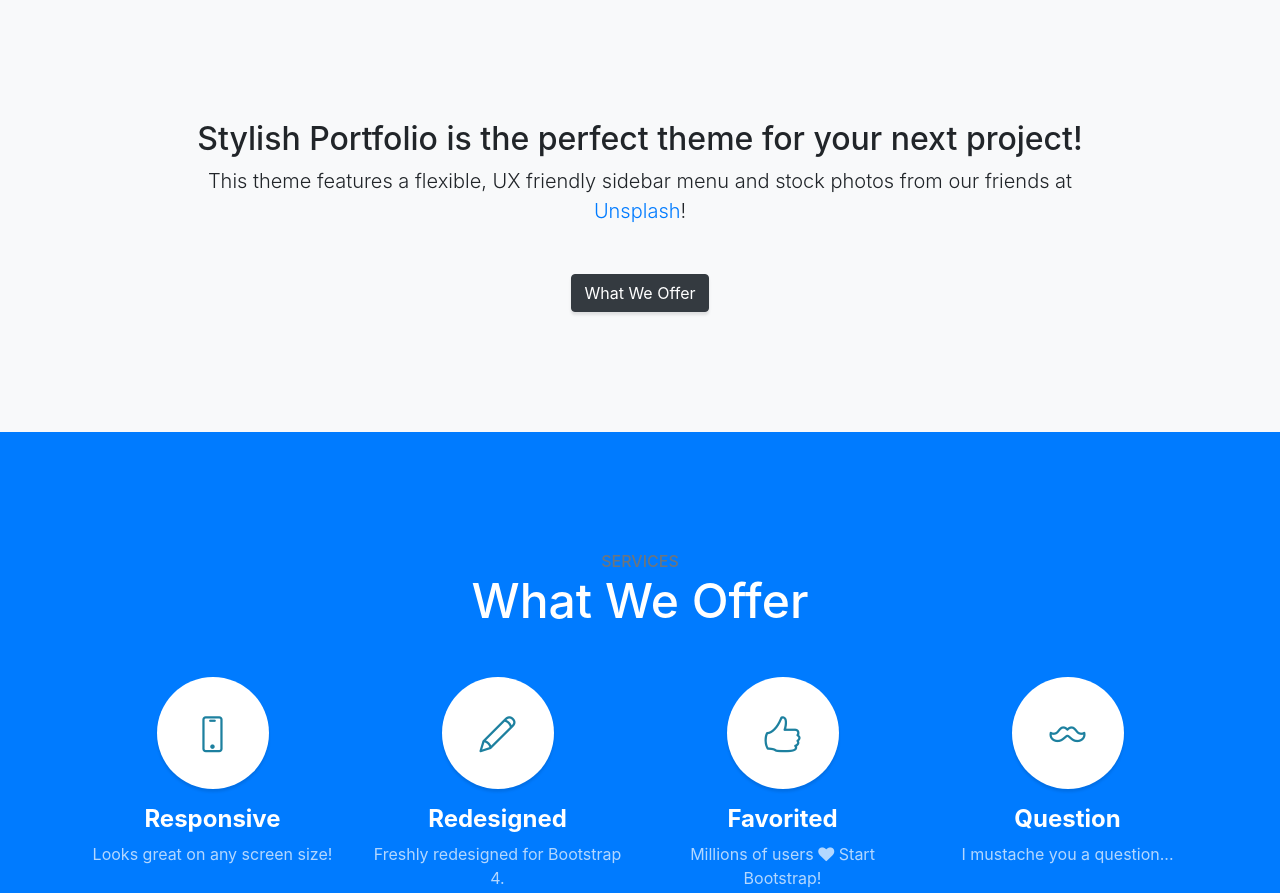
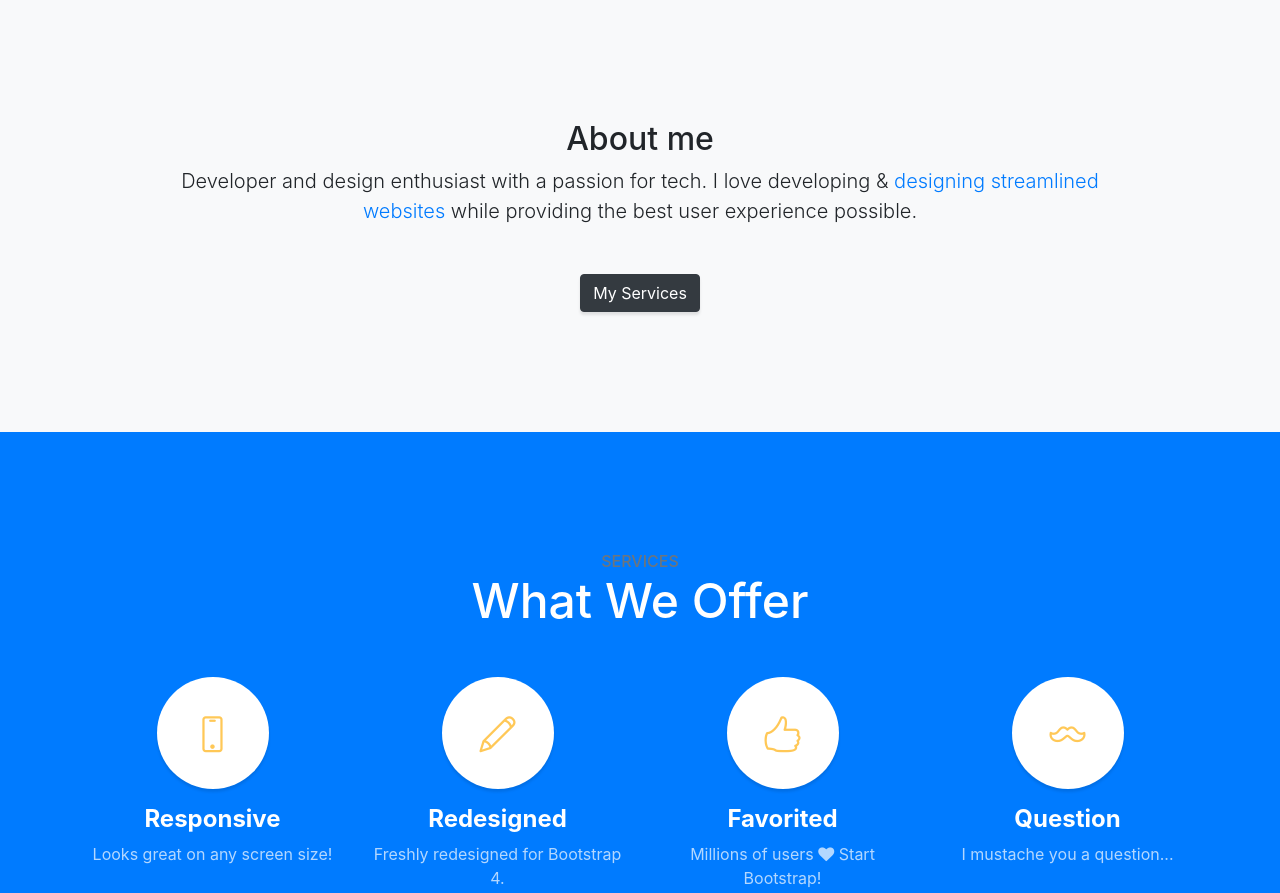
Before and after one commit to Jojokats/stylish, a website with bundled scripts: page index.html in a window 1280 px wide. Shown: the part 700-1593 px from the top of the page. Built offline with nearby package versions, Linux system fonts and the light colour scheme.

Commit message:
Modified header, About me and css styles

```diff
--- a/index.html
+++ b/index.html
@@ -8,7 +8,7 @@
     <meta name="description" content="">
     <meta name="author" content="">
 
-    <title>Stylish Portfolio - Start Bootstrap Template</title>
+    <title>Stylish Portfolio</title>
 
     <!-- Bootstrap Core CSS -->
     <link href="vendor/bootstrap/css/bootstrap.min.css" rel="stylesheet">
@@ -69,10 +69,10 @@
       <div class="container text-center">
         <div class="row">
           <div class="col-lg-10 mx-auto">
-            <h2>Stylish Portfolio is the perfect theme for your next project!</h2>
-            <p class="lead mb-5">This theme features a flexible, UX friendly sidebar menu and stock photos from our friends at
-              <a href="https://unsplash.com/">Unsplash</a>!</p>
-            <a class="btn btn-dark btn-xl js-scroll-trigger" href="#services">What We Offer</a>
+            <h2>About me</h2>
+            <p class="lead mb-5">Developer and design enthusiast with a passion for tech. I love developing & <a href="https://joannakatswebdeveloper.com/">designing streamlined websites</a> while providing the best user experience possible.</p>
+
+            <a class="btn btn-dark btn-xl js-scroll-trigger" href="#services">My Services</a>
           </div>
         </div>
       </div>
--- a/scss/_bootstrap-overrides.scss
+++ b/scss/_bootstrap-overrides.scss
@@ -37,7 +37,8 @@ a {
 
 .btn {
   box-shadow: 0px 3px 3px 0px rgba(0, 0, 0, 0.1);
-  font-weight: 700;
+  font-weight: 400;
+  font-size: 1.2rem;
 }
 
 .bg-primary {
--- a/scss/_global.scss
+++ b/scss/_global.scss
@@ -10,7 +10,8 @@ body {
 
 // Custom Button Size
 .btn-xl {
-  padding: 1.25rem 2.5rem;
+  // padding: 1.25rem 2.5rem;
+  padding: 1.1rem 2rem;
 }
 
 // Content Section
--- a/scss/_variables.scss
+++ b/scss/_variables.scss
@@ -14,5 +14,6 @@ $gray-800: #343a40 !default;
 $gray-900: #212529 !default;
 $black: #000 !default;
 
-$primary: #1D809F !default;
+// $primary: #1D809F !default;
+$primary: #FFC857 !default;
 $secondary: #ecb807 !default;
```
Also changed, not shown: README.md, css/stylish-portfolio.css, 2 other files.
